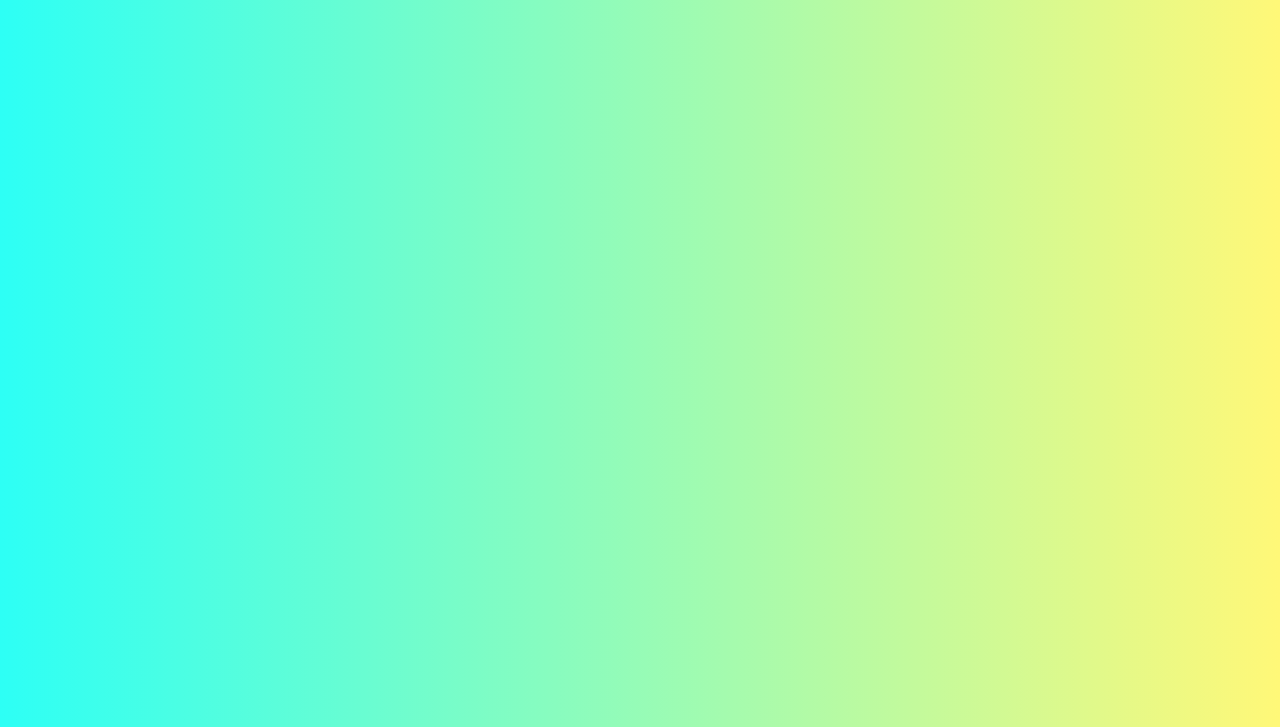
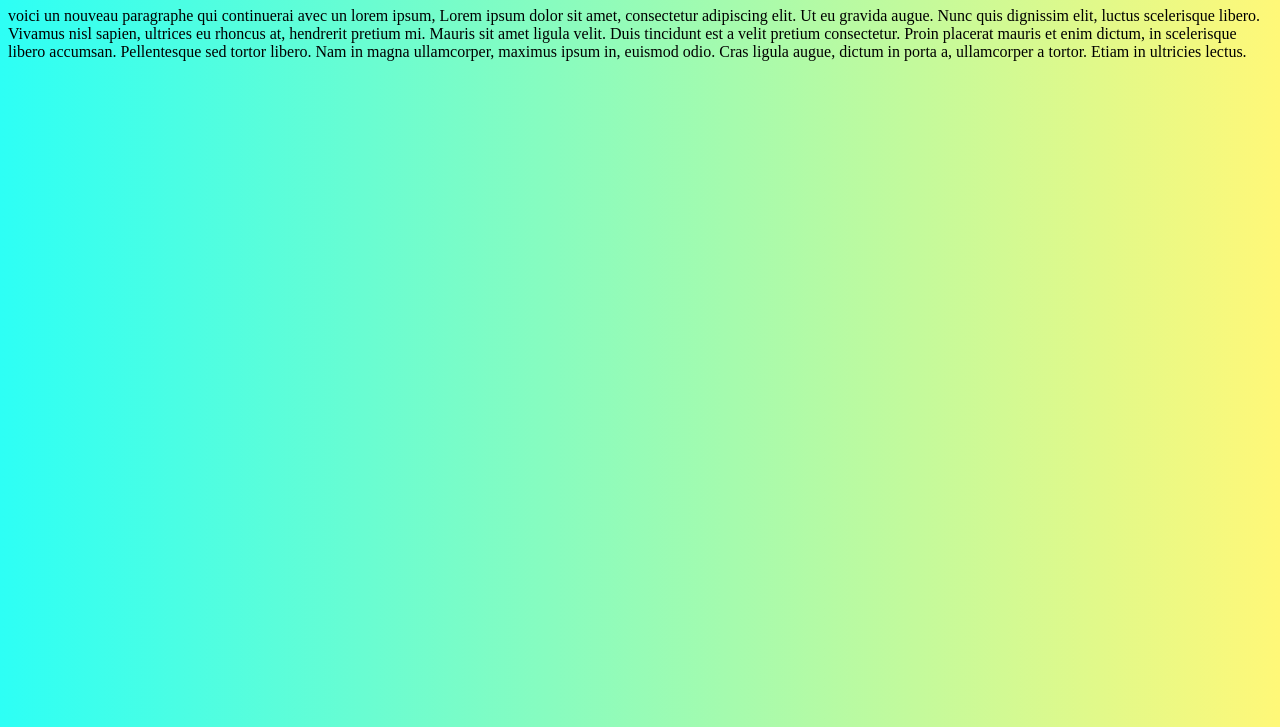
Before and after one commit to lolox7/Gerer-du-code-avec-Git-et-Github, a plain HTML site: page index.html in a window 1280 px wide. Shown: the part 73-800 px from the top of the page. Drawn offline with Linux system fonts and the light colour scheme.

Commit message:
jaout d'un paragraphe

```diff
--- a/index.html
+++ b/index.html
@@ -8,4 +8,14 @@
 </head>
 <body>
     <h1>body de l'index</h1>
+    <p>
+        voici un nouveau paragraphe qui continuerai avec un lorem ipsum,
+        Lorem ipsum dolor sit amet, consectetur adipiscing elit. Ut eu gravida augue.
+        Nunc quis dignissim elit, luctus scelerisque libero.
+        Vivamus nisl sapien, ultrices eu rhoncus at, hendrerit pretium mi.
+        Mauris sit amet ligula velit. Duis tincidunt est a velit pretium consectetur.
+        Proin placerat mauris et enim dictum, in scelerisque libero accumsan.
+        Pellentesque sed tortor libero. Nam in magna ullamcorper, maximus ipsum in, euismod odio.
+        Cras ligula augue, dictum in porta a, ullamcorper a tortor. Etiam in ultricies lectus.
+    </p>
 </html>
```
